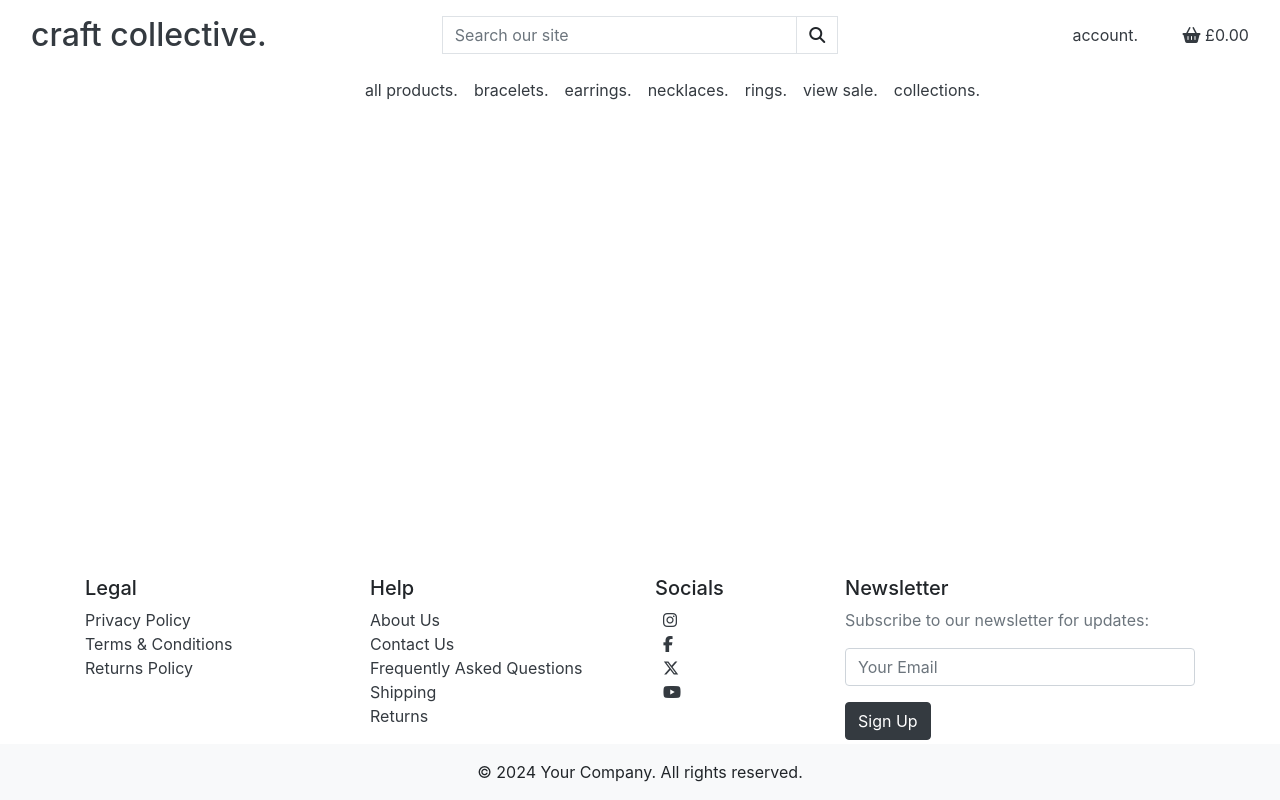
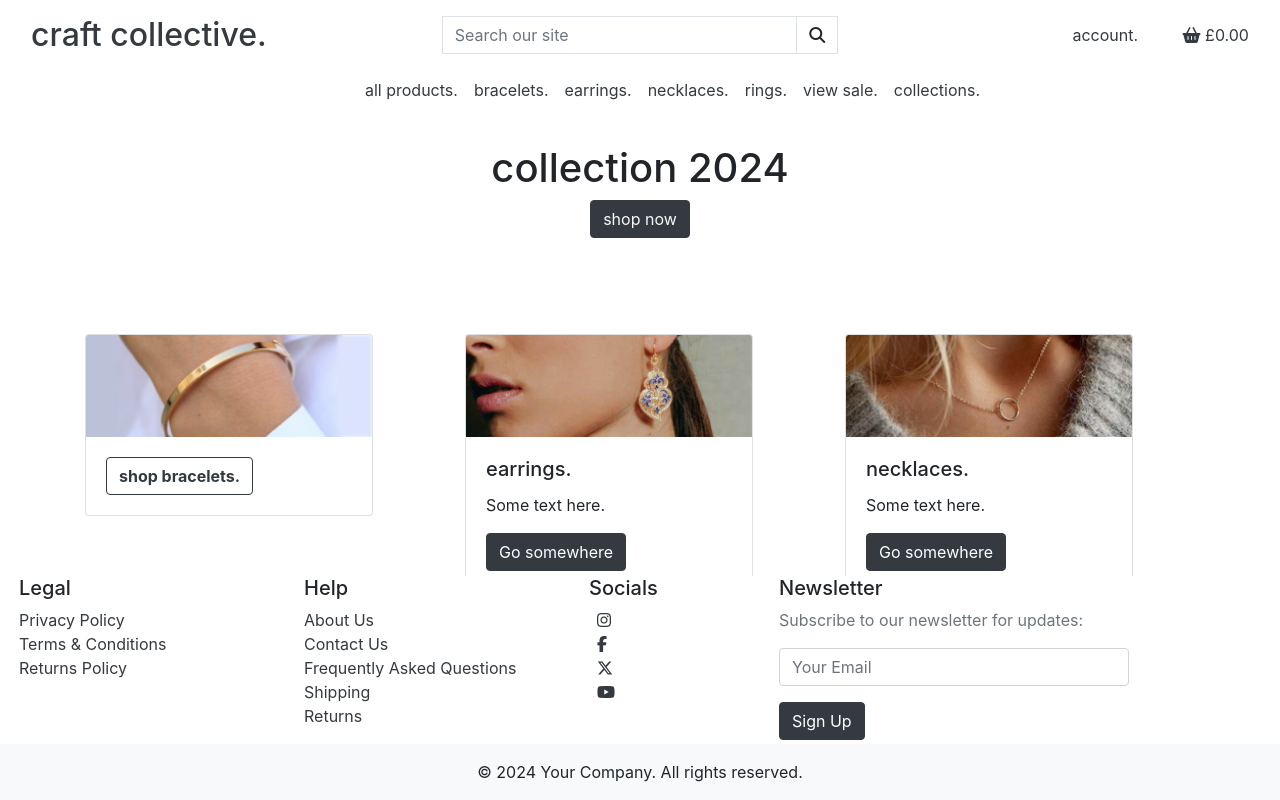
Before and after one commit to lrchnnng/craft-collective, a Django app: page / in a window 1280 px wide. Run offline with Django 3.2, Linux system fonts and the light colour scheme; some libraries are stand-ins or nearby versions.

Commit message:
started adding to index page

```diff
--- a/home/templates/home/index.html
+++ b/home/templates/home/index.html
@@ -2,50 +2,55 @@
 {% load static %}
 
 {% block page_header %}
-<div class="container header-container">
-    <div class=" text-center">
-        <h1 class="logo-text">craft collective.</h1>
-        <a href="" type="button" class="btn btn-outline-dark">shop now</a>
+    <div class="container header-container my-5">
+        <div class="row">
+            <div class="col"></div>
+        </div>
     </div>
-</div>
 {% endblock %}
 
 {% block content %}
-<!--- <div class="container">
-    <div class="row landing-cards">
-        <div class="col-4">
+<div class="container landing-header h-100 mx-auto my-5">
+    <div class="row">
+        <div class="col-12 text-center mx-auto my-5">
+            <h1 class="logo-text">
+                collection 2024
+            </h1>
+            <a href="" type="button" class="btn btn-dark text-light">shop now</a>
+        </div>
+    </div>
+</div>
+
+<div class="container">
+    <div class="row landing-cards my-auto">
+        <div class="col-s-12 col-md-6 col-lg-4">
+            <div class="card justify-content-center" style="width: 18rem;">
+                <img src="/media/images/landing-brace.png" class="card-img-top" alt="...">
+                <div class="card-body">
+                    <a href="#" class="btn btn-outline-dark"><strong>shop bracelets.</strong></a>
+                </div>
+            </div>
+        </div>
+        <div class="col-s-12 col-md-6 col-lg-4">
             <div class="card" style="width: 18rem;">
-                <img src="/media/images/landing-bracelet.png" class="card-img-top" alt="...">
+                <img src="/media/images/landing-earrings.png" class="card-img-top" alt="...">
                 <div class="card-body">
-                    <h5 class="card-title">bracelets.</h5>
-                    <p class="card-text">Some quick example text to build on the card title and make up the bulk of the
-                        card's content.</p>
+                    <h5 class="card-title">earrings.</h5>
+                    <p class="card-text">Some text here.</p>
                     <a href="#" class="btn btn-dark">Go somewhere</a>
                 </div>
             </div>
         </div>
-        <div class="col-4">
+        <div class="col-s-12 col-lg-4">
             <div class="card" style="width: 18rem;">
-                <img src="/media/images/landing-earrings.jpeg" class="card-img-top" alt="...">
-                <div class="card-body">
-                    <h5 class="card-title">earrings.</h5>
-                    <p class="card-text">Some quick example text to build on the card title and make up the bulk of the
-                        card's content.</p>
-                    <a href="#" class="btn btn-dark">Go somewhere</a>
-                </div>
-            </div>
-        </div>
-        <div class="col-4">
-            <div class="card" style="width: 18rem;">
-                <img src="/media/images/landing-necklace.jpeg" class="card-img-top" alt="...">
+                <img src="/media/images/landing-necklace.png" class="card-img-top" alt="...">
                 <div class="card-body">
                     <h5 class="card-title">necklaces.</h5>
-                    <p class="card-text">Some quick example text to build on the card title and make up the bulk of the
-                        card's content.</p>
+                    <p class="card-text">Some text here.</p>
                     <a href="#" class="btn btn-dark">Go somewhere</a>
                 </div>
             </div>
         </div>
     </div>
-</div> -->
+</div>
 {% endblock %}
--- a/templates/base.html
+++ b/templates/base.html
@@ -117,20 +117,22 @@
     </div>
   </header>
 
-
+<main>
   {% if messages %}
   <div class="message-container"></div>
   {% endif %}
 
 
-  <div>
+  <div class="page-header">
     {% block page_header %}
     {% endblock %}
   </div>
 
-
+<div class="">
   {% block content %}
   {% endblock %}
+</div>
+</main>
 
   {% block postloadjs %}
   {% endblock %}
--- a/templates/includes/main-footer.html
+++ b/templates/includes/main-footer.html
@@ -1,4 +1,4 @@
-<div class="container">
+<div class="container sticky-bottom bg-white mx-1">
     <div class="row">
         <div class="col-md-3">
             <h5>Legal</h5>
```
Also changed, not shown: static/CSS/base.css (+2 -18 lines), media/images/landing-brace.png (added), media/images/landing-bracelet.png (deleted), media/images/landing-earrings.jpeg (deleted), media/images/landing-earrings.png (added), media/images/landing-necklace.jpeg (deleted), media/images/landing-necklace.png (added).
